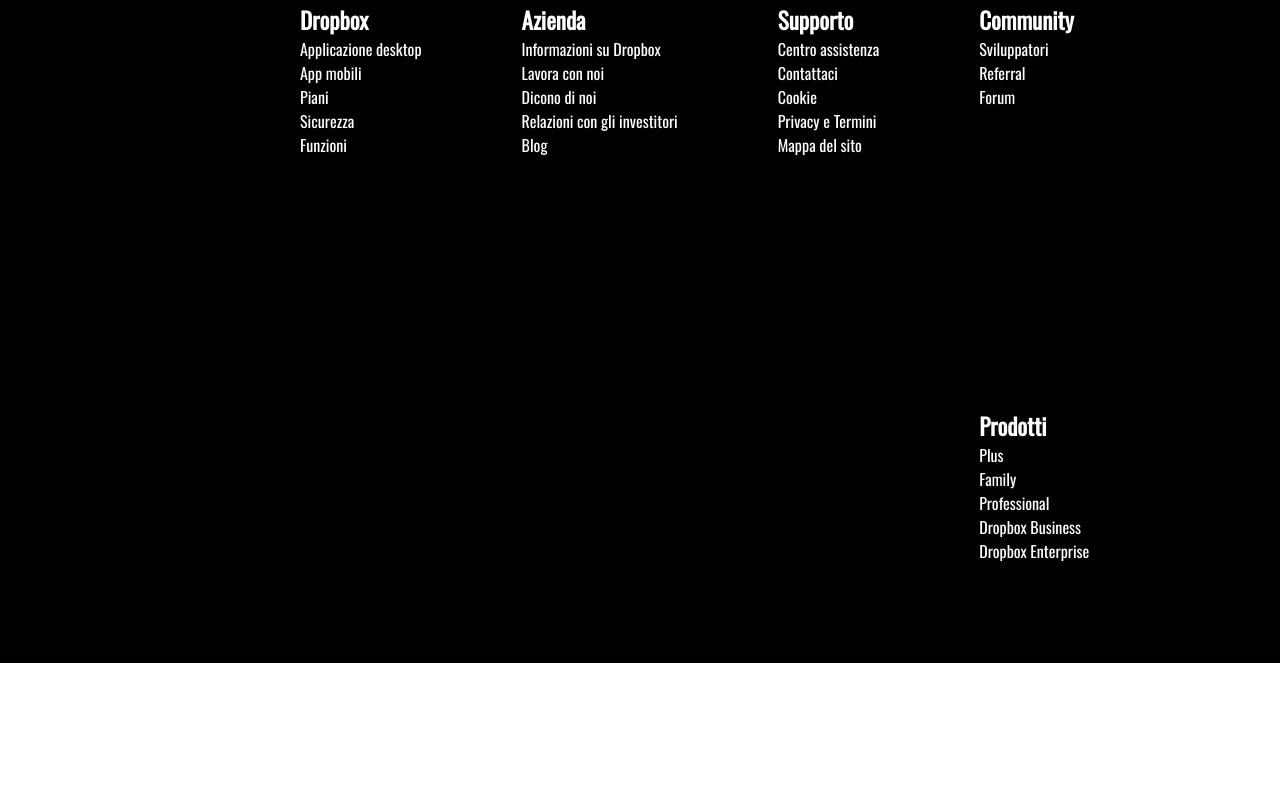
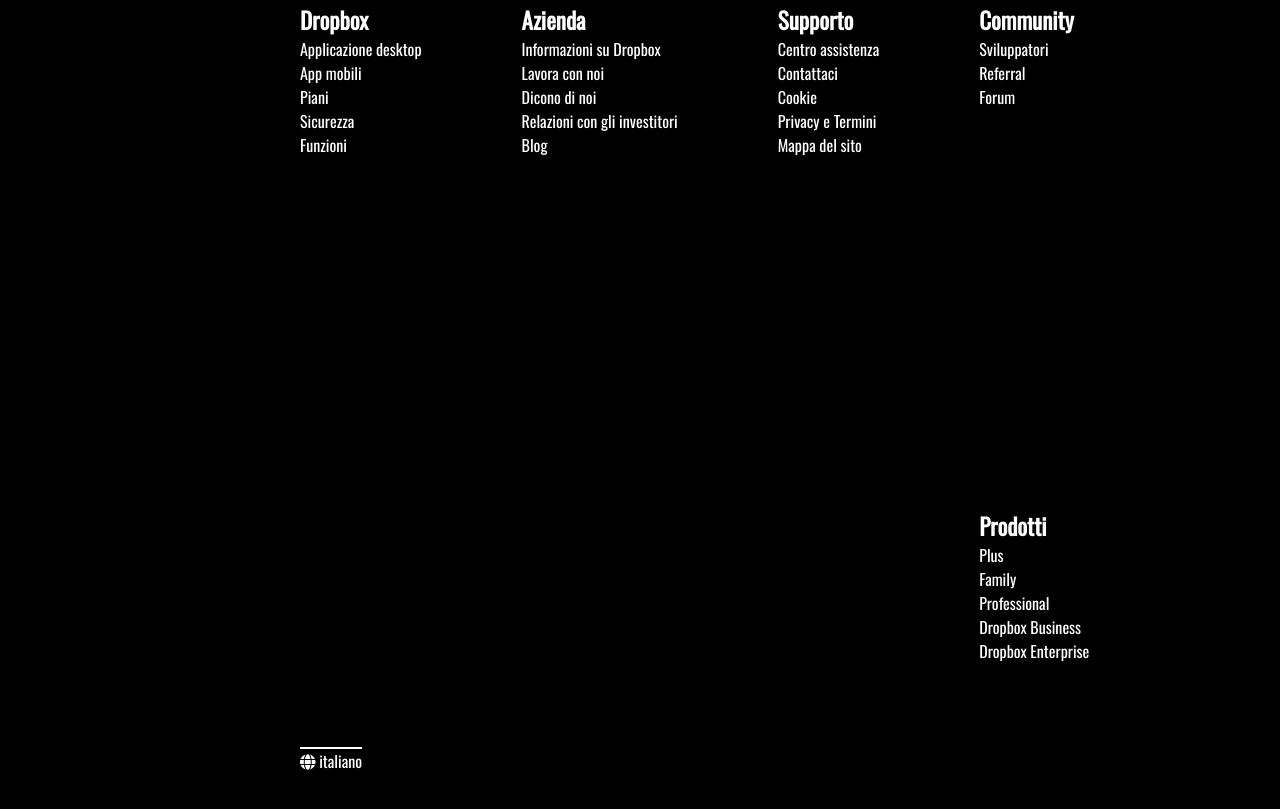
Before and after one commit to robanf/htmlcss-dropbox, a plain HTML site: page index.html in a window 1280 px wide. Shown: the part 7193-8002 px from the top of the page. Before the commit the page ends 7856 px from the top, so only its background shows below. Drawn offline with nearby package versions, Linux system fonts and the light colour scheme.

Commit message:
add final footer

```diff
--- a/css/style.css
+++ b/css/style.css
@@ -519,6 +519,7 @@
     background-color: black;
     color: white;
     padding-left: 200px;
+    position: relative;
 }
 
 .finale::after{
@@ -531,7 +532,7 @@
 .link-utili{
     float: left;
     margin-top: 200px;
-    margin-bottom: 100px;
+    margin-bottom: 200px;
     margin-left: 100px;
     list-style: none;
 }
@@ -544,3 +545,10 @@
 .link-utili li{
     font-size: 16px;
 }
+
+.italiano{
+    position: absolute;
+    bottom: 90px;
+    left: 300px;
+    border-top: 2px solid white;
+}
--- a/index.html
+++ b/index.html
@@ -313,6 +313,9 @@
                 <li>Dropbox Business</li>
                 <li>Dropbox Enterprise</li>
             </ul>
+
+            <div class="italiano"><i class="fas fa-globe"></i> italiano</div>
+
         </section>
     </footer>
 </body>
```
